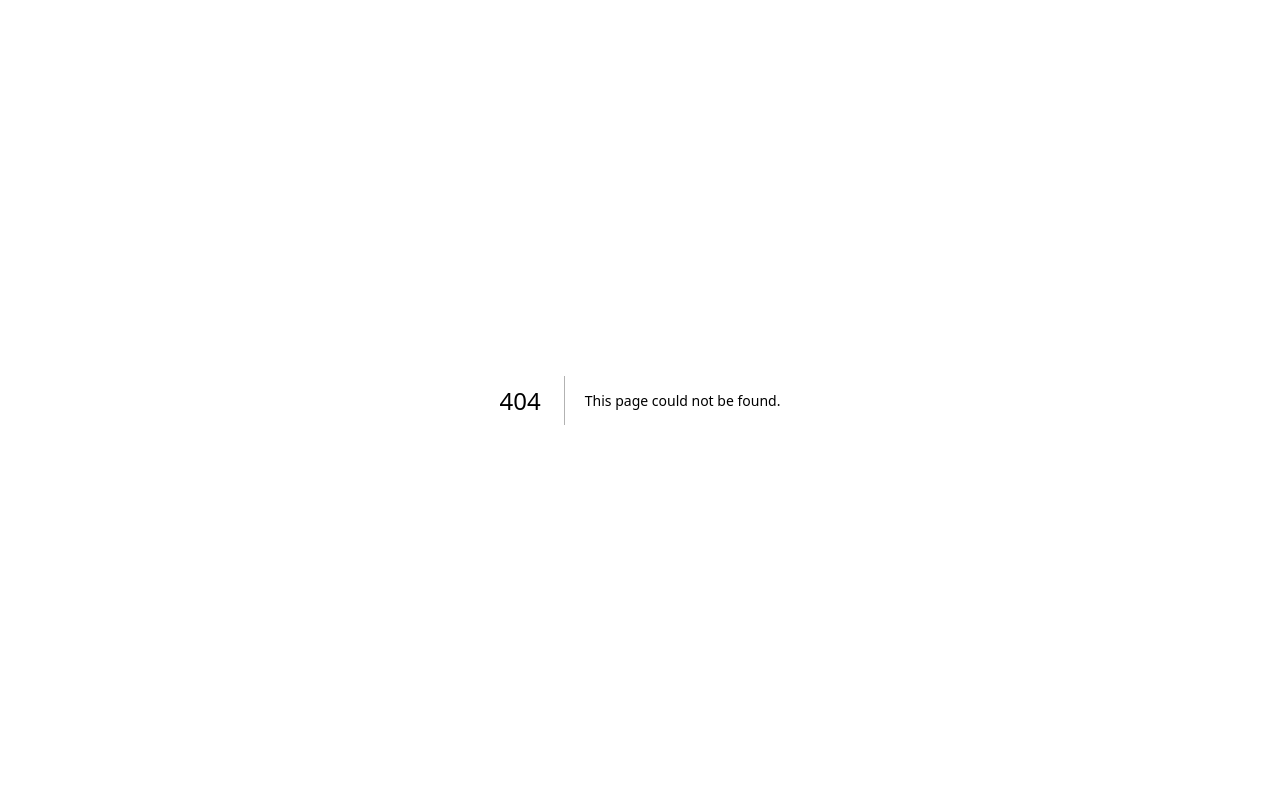
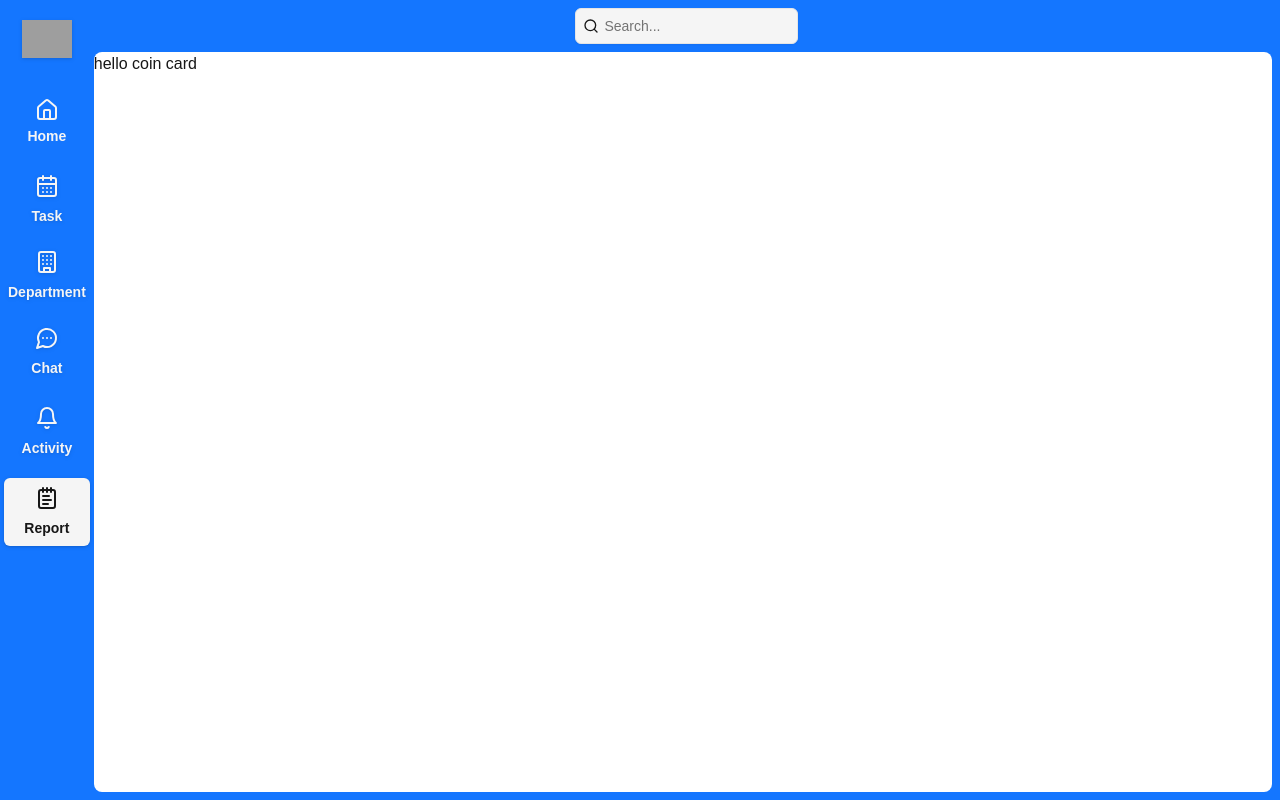
Before and after one commit to daklod2k3/task-manager-fe, a Next.js app: page /report in a window 1280 px wide. Before the commit this address had no page. Built offline with nearby package versions, Linux system fonts and the light colour scheme; grey boxes are pictures that could not be loaded.

Commit message:
fisrt commit

```diff
--- /dev/null
+++ b/app/(main)/report/page.tsx
@@ -0,0 +1,5 @@
+import React from "react";
+
+export default function Report() {
+  return <div>hello coin card</div>;
+}
--- a/components/Navigation.tsx
+++ b/components/Navigation.tsx
@@ -4,6 +4,7 @@ import {
   Bell,
   Building,
   CalendarDays,
+  NotepadText,
   Home,
   MessageCircleMoreIcon,
 } from "lucide-react";
@@ -74,6 +75,16 @@ export default function Navigation({}) {
           Activity
         </Link>
       </Button>
+      <Button
+        variant={path.startsWith("/report") ? "secondary" : "ghost"}
+        className="flex flex-col w-full h-fit gap-2 drop-shadow font-bold"
+        asChild
+      >
+        <Link href={"/report"}>
+          <NotepadText />
+          Report
+        </Link>
+      </Button>
     </div>
   );
 }
```
Also changed, not shown: 1 other file (tests, documents, lock files or other folders).
